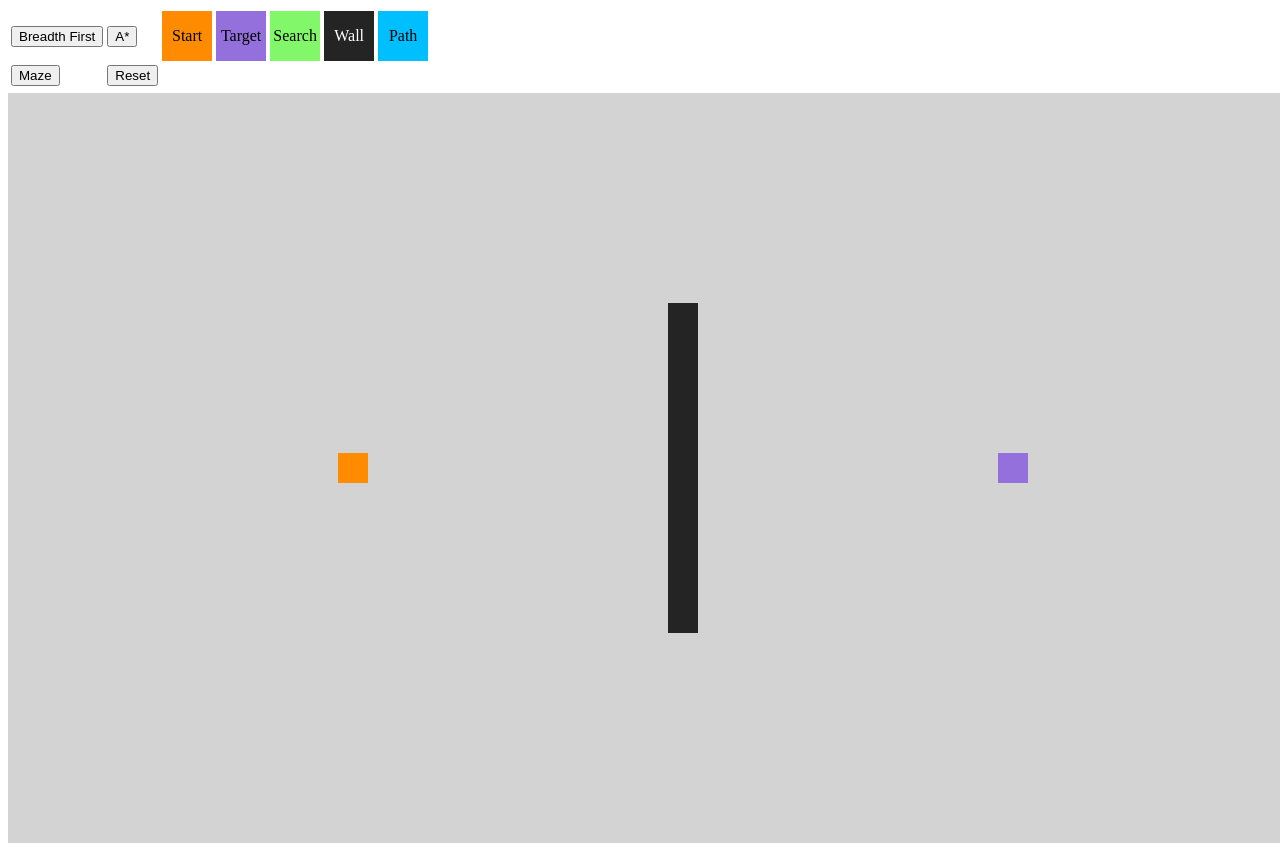
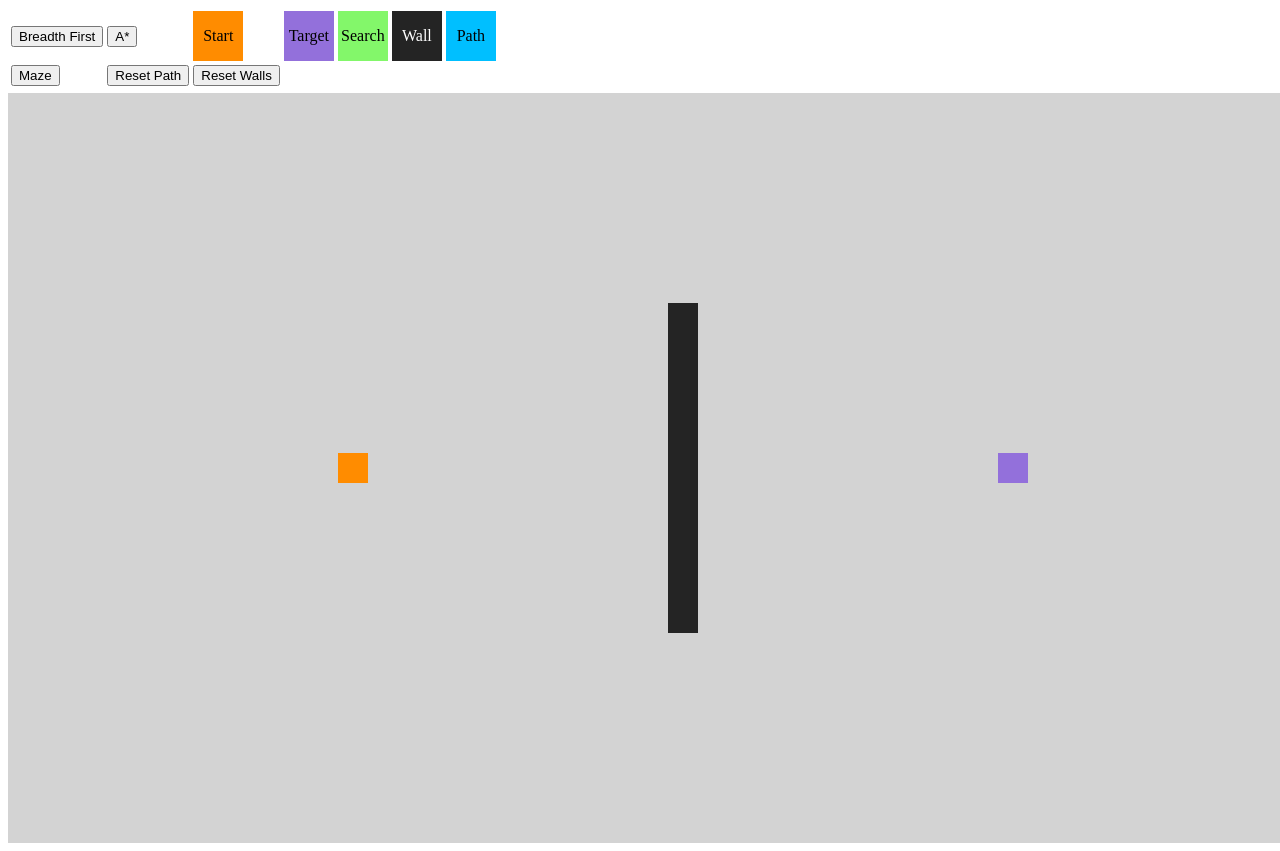
Before and after one commit to otson/Pathfinding-Algorithm-Visualizer, an Angular app: page / in a window 1280 px wide. Shown: the top 851 px of the page. Built offline with nearby package versions, Linux system fonts and the light colour scheme.

Commit message:
add button to clear walls

```diff
--- a/src/app/pathfinder.service.ts
+++ b/src/app/pathfinder.service.ts
@@ -20,6 +20,14 @@ export class PathfinderService {
     for(let row of this.map){
       for(let cell of row){
         cell.isVisited = false;
+      }
+    }
+  }
+
+  public clearWalls(){
+    for(let row of this.map){
+      for(let cell of row){
+        cell.isWall = false;
       }
     }
   }
--- a/src/app/topbar/topbar.component.html
+++ b/src/app/topbar/topbar.component.html
@@ -33,7 +33,10 @@
         <button (click)="generateMaze()">Maze</button>
       </td>
       <td>
-        <button (click)="reset()">Reset</button>
+        <button (click)="resetPath()"> Reset Path</button>
+      </td>
+      <td>
+        <button (click)="resetWalls()">Reset Walls</button>
       </td>
     </tr>
   </table>
--- a/src/app/topbar/topbar.component.ts
+++ b/src/app/topbar/topbar.component.ts
@@ -21,12 +21,12 @@ export class TopbarComponent implements OnInit {
   }
 
   solveBreadthFirst() {
-    this.reset();
+    this.resetPath();
     this.animate(this.pathfinderService.solveBreadthFirst());
   }
 
   solveAStar() {
-    this.reset();
+    this.resetPath();
     this.animate((this.pathfinderService.solveAStar()));
   }
 
@@ -49,7 +49,7 @@ export class TopbarComponent implements OnInit {
     }
   }
 
-  reset() {
+  resetPath() {
     this.pathfinderService.clear();
     let visited = document.getElementsByClassName('visited');
     while(visited.length > 0){
@@ -60,6 +60,12 @@ export class TopbarComponent implements OnInit {
       clearTimeout(this.timeouts.pop());
     }
   }
-
-
+  resetWalls() {
+    this.pathfinderService.clearWalls();
+    this.resetPath();
+    let walls = document.getElementsByClassName('wall');
+    while(walls.length > 0){
+      walls[0].classList.remove('wall');
+    }
+  }
 }
```
